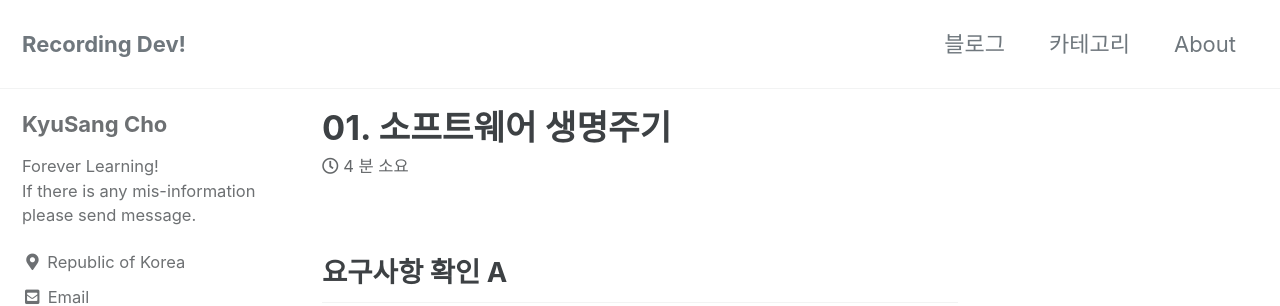
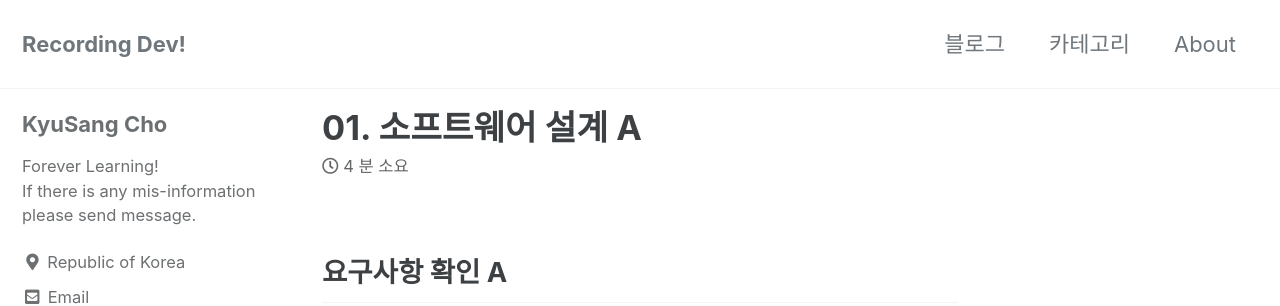
Before and after one commit to DevKS-Yet/DevKs-Yet.github.io, a Jekyll site: the page built from _posts/2022-01-09-42(EIP01).md, in a window 1280 px wide and 900 px high. Shown: the top 306 px of the window. Built offline with Jekyll 4.4.1, drawn with Linux system fonts in a browser that asks for light colours; cached includes are drawn as plain includes.

Commit message:
20220118

```diff
--- a/_posts/2022-01-09-42(EIP01).md
+++ b/_posts/2022-01-09-42(EIP01).md
@@ -1,5 +1,5 @@
 ---
-title: "01&#46; 소프트웨어 생명주기"
+title: "01&#46; 소프트웨어 설계 A"
 excerpt: "post"
 
 categories:
```
